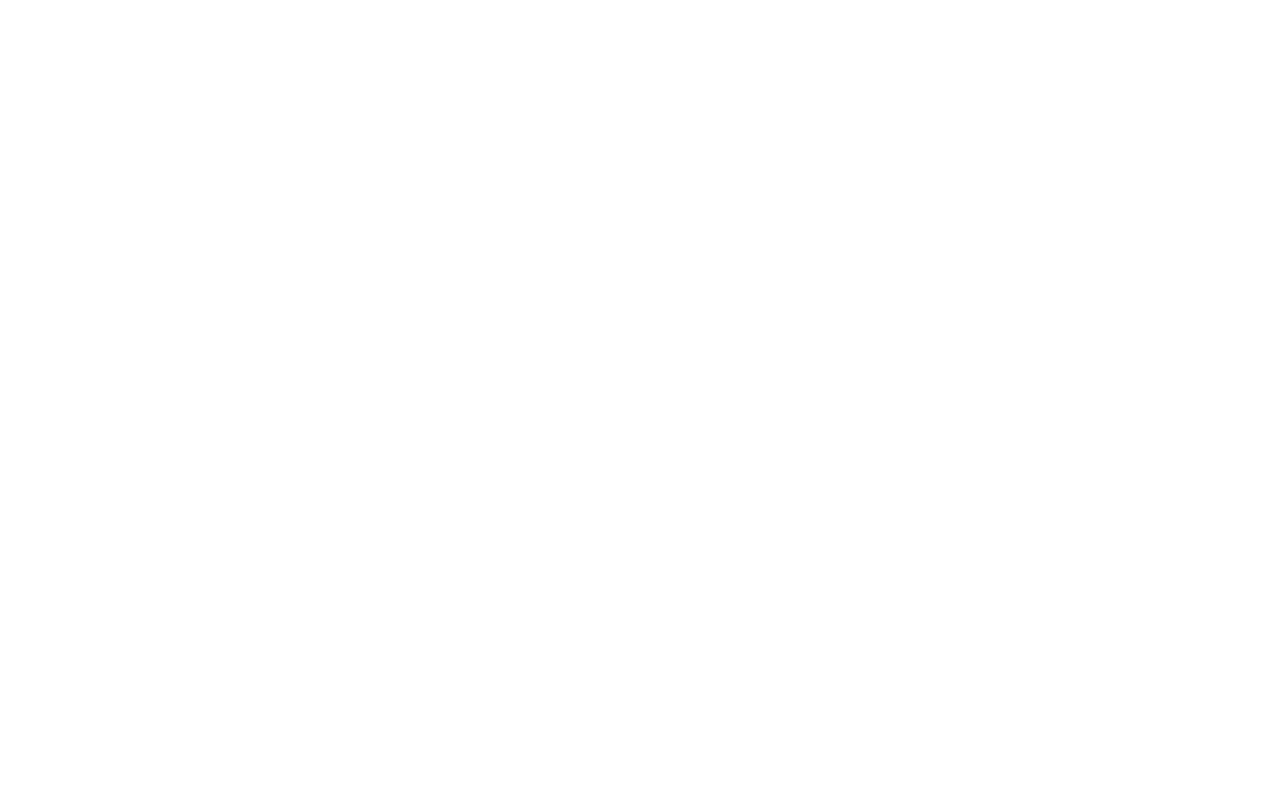
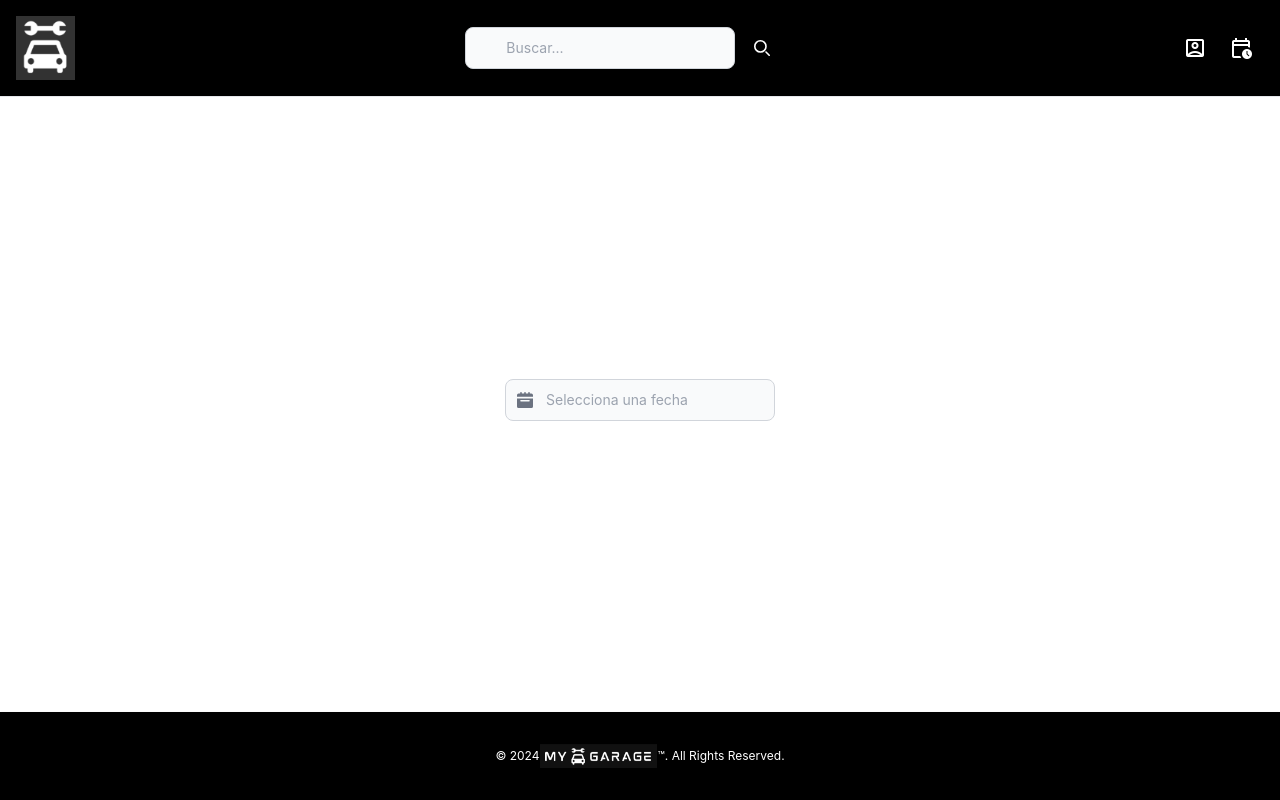
Before and after one commit to mariamf1985/MyGarage, a React (Vite) app in the folder frontend/: page /nuevaCita in a window 1280 px wide. Before the commit this address had no page. Built offline with nearby package versions, Linux system fonts and the light colour scheme.

Commit message:
create NuevaCita route and structure

```diff
--- a/frontend/package.json
+++ b/frontend/package.json
@@ -13,6 +13,7 @@
     "axios": "^1.6.8",
     "flowbite": "^2.3.0",
     "react": "^18.2.0",
+    "react-datepicker": "^6.4.0",
     "react-dom": "^18.2.0",
     "react-router-dom": "^6.22.3"
   },
--- a/frontend/src/configuration/Router.jsx
+++ b/frontend/src/configuration/Router.jsx
@@ -1,6 +1,7 @@
 import { BrowserRouter, Routes, Route } from 'react-router-dom';
 import Home from '../pages/Home';
 import Citas from '../pages/Citas';
+import NuevaCita from '../pages/NuevaCita';
 
 
 function Router() {
@@ -9,8 +10,8 @@
     <Routes>
         <Route path="/" element={<Home/>}></Route>
         <Route path="/citas" element={<Citas/>}></Route>
-         {/*<Route path="/product" element={<Product/>}></Route>
-         <Route path="/cart" element={<Cart/>}></Route>
+        <Route path="/nuevaCita" element={<NuevaCita/>}></Route>
+         {/*<Route path="/cart" element={<Cart/>}></Route>
          <Route path="/createproduct" element={<CreateProduct/>}></Route>  */}
     </Routes>
 </BrowserRouter>
--- /dev/null
+++ b/frontend/src/pages/NuevaCita.jsx
@@ -0,0 +1,32 @@
+import React, { useState } from 'react';
+import DatePicker from 'react-datepicker';
+import 'react-datepicker/dist/react-datepicker.css';
+import Navbar from '../components/molecules/navbar/Navbar';
+import Footer from '../components/molecules/footer/Footer';
+
+const NuevaCita = () => {
+  const [fecha, setFecha] = useState(new Date());
+
+  const handleFechaChange = (date) => {
+    setFecha(date);
+  };
+
+  return(
+    <>
+    <Navbar/>
+      <div className="relative max-w-sm">
+          <div className="absolute inset-y-0 start-0 flex items-center ps-3 pointer-events-none">
+              <svg className="w-4 h-4 text-gray-500 dark:text-gray-400" aria-hidden="true" xmlns="http://www.w3.org/2000/svg" fill="currentColor" viewBox="0 0 20 20">
+                  <path d="M20 4a2 2 0 0 0-2-2h-2V1a1 1 0 0 0-2 0v1h-3V1a1 1 0 0 0-2 0v1H6V1a1 1 0 0 0-2 0v1H2a2 2 0 0 0-2 2v2h20V4ZM0 18a2 2 0 0 0 2 2h16a2 2 0 0 0 2-2V8H0v10Zm5-8h10a1 1 0 0 1 0 2H5a1 1 0 0 1 0-2Z"/>
+              </svg>
+          </div>
+          <input datepicker="true" datepicker-autohide="true" type="text" className="bg-gray-50 border border-gray-300 text-gray-900 text-sm rounded-lg focus:ring-blue-500 focus:border-blue-500 block w-full ps-10 p-2.5 dark:bg-gray-700 dark:border-gray-600 dark:placeholder-gray-400 dark:text-white dark:focus:ring-blue-500 dark:focus:border-blue-500" placeholder="Selecciona una fecha" />
+      </div>
+
+      <Footer/>
+
+      </>
+    );
+};
+
+export default NuevaCita;
```
Also changed, not shown: frontend/src/pages/Calendario.jsx (deleted, +0 -18 lines), 1 other file (tests, documents, lock files or other folders).
